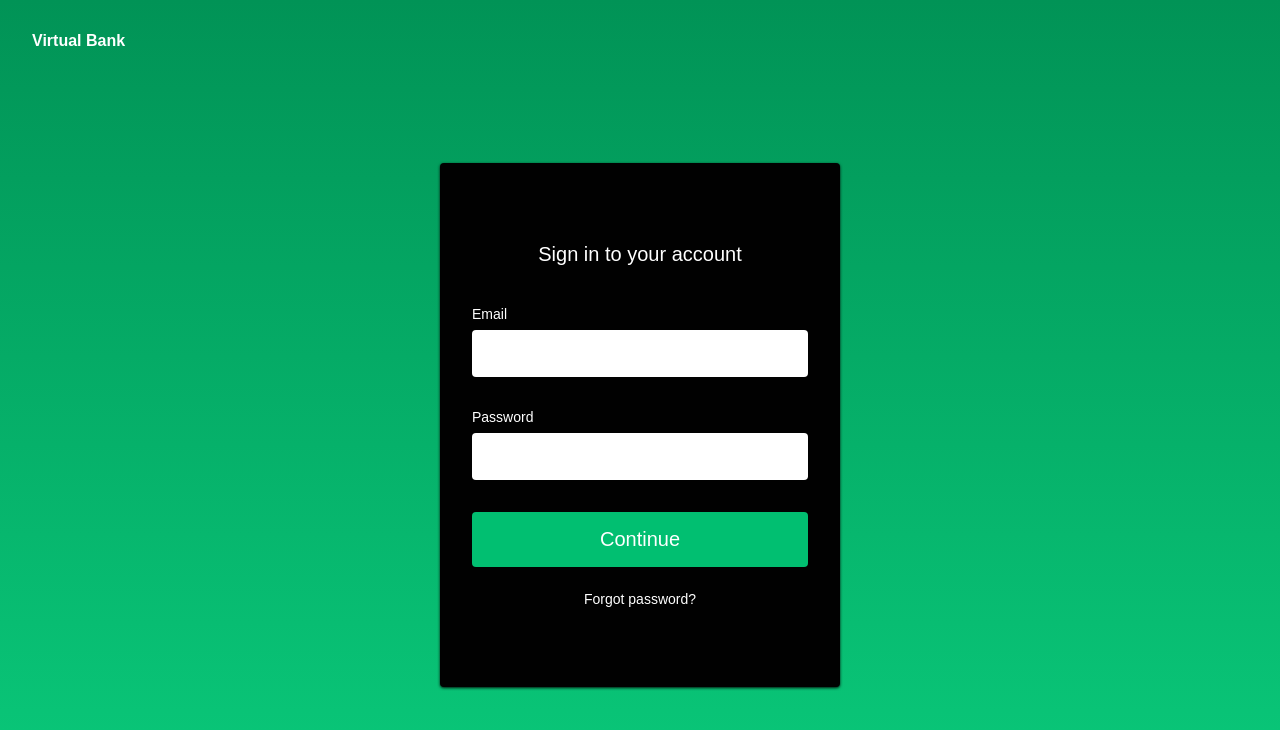
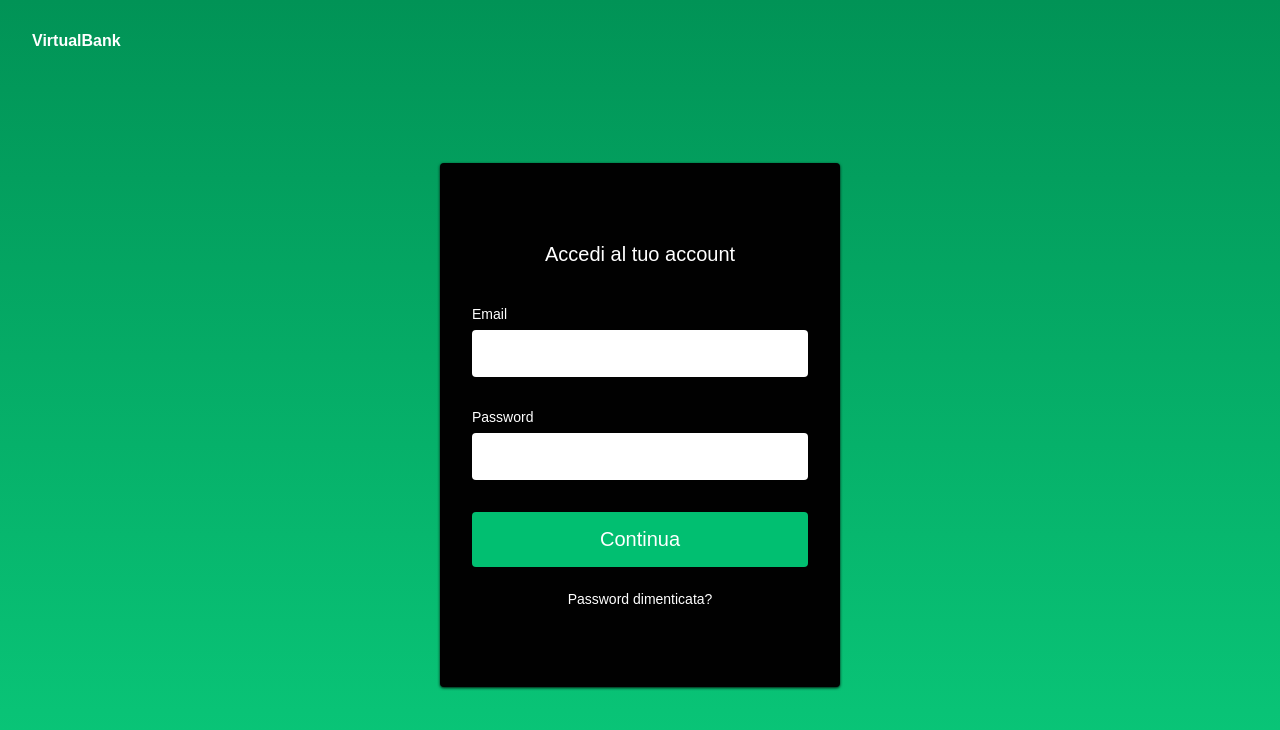
Before and after one commit to volonteriof/VirtualBank, a Gatsby site: page /account in a window 1280 px wide. Built offline with nearby package versions, Linux system fonts and the light colour scheme; Gatsby itself is replaced by a stand-in of ours; a web font is replaced by a local one.

Commit message:
signin page translated to italian

```diff
--- a/src/components/signin/signin.js
+++ b/src/components/signin/signin.js
@@ -111,16 +111,16 @@ function SignIn() {
   return (
     <Container>
       <FormWrapper>
-        <Icon to="/">Virtual Bank</Icon>
+        <Icon to="/">VirtualBank</Icon>
         <FormContent>
           <Form action="#">
-            <FormHeading>Sign in to your account</FormHeading>
+            <FormHeading>Accedi al tuo account</FormHeading>
             <FormLabel htmlFor="for">Email</FormLabel>
             <FormInput type="email" required />
             <FormLabel htmlFor="for">Password</FormLabel>
             <FormInput type="password" required />
-            <FormButton type="submit">Continue</FormButton>
-            <Text>Forgot password?</Text>
+            <FormButton type="submit">Continua</FormButton>
+            <Text>Password dimenticata?</Text>
           </Form>
         </FormContent>
       </FormWrapper>
```
